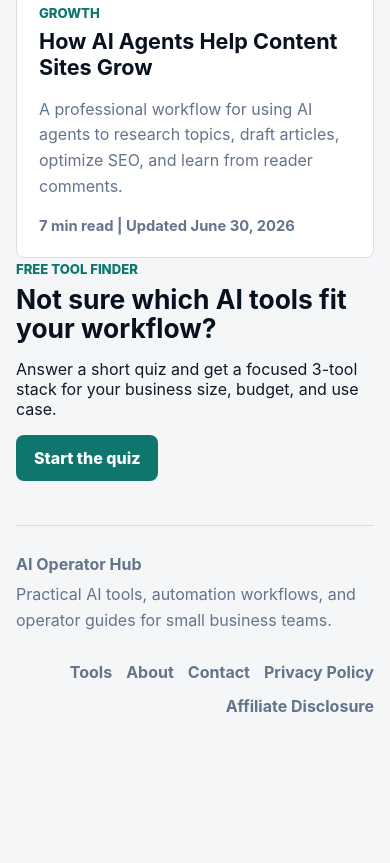
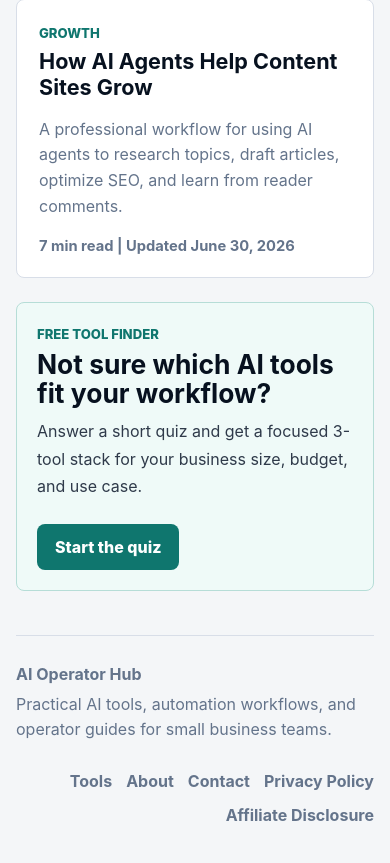
Before and after one commit to louisayasmine2-sketch/disqus-dashboard, a Flask app: page / in a window 390 px wide. Shown: the part 1547-2410 px from the top of the page. Before the commit the page ends 2259 px from the top, so only its background shows below. Run offline with Flask 3, Linux system fonts and the light colour scheme; data that the repository does not hold is empty.

Commit message:
Add files via upload

```diff
--- a/static/style.css
+++ b/static/style.css
@@ -274,6 +303,29 @@ h2 {
 .directory-intro p {
     margin: 0;
     color: var(--muted);
+    line-height: 1.7;
+}
+
+.site-cta {
+    display: flex;
+    align-items: center;
+    justify-content: space-between;
+    gap: 24px;
+    border: 1px solid #b6ddd7;
+    border-radius: 8px;
+    background: #effaf8;
+    margin-top: 24px;
+    padding: clamp(20px, 4vw, 32px);
+}
+
+.site-cta h2 {
+    margin-bottom: 10px;
+}
+
+.site-cta p:not(.eyebrow) {
+    max-width: 660px;
+    margin: 0;
+    color: #2f3a4a;
     line-height: 1.7;
 }
 
@@ -581,6 +637,8 @@ h2 {
     .page-header,
     .thread-card,
     .article-row,
+    .directory-intro,
+    .site-cta,
     .post-card header {
         align-items: flex-start;
         grid-template-columns: 1fr;
```
Also changed, not shown: other parts of static/style.css (+33 -0 lines).
